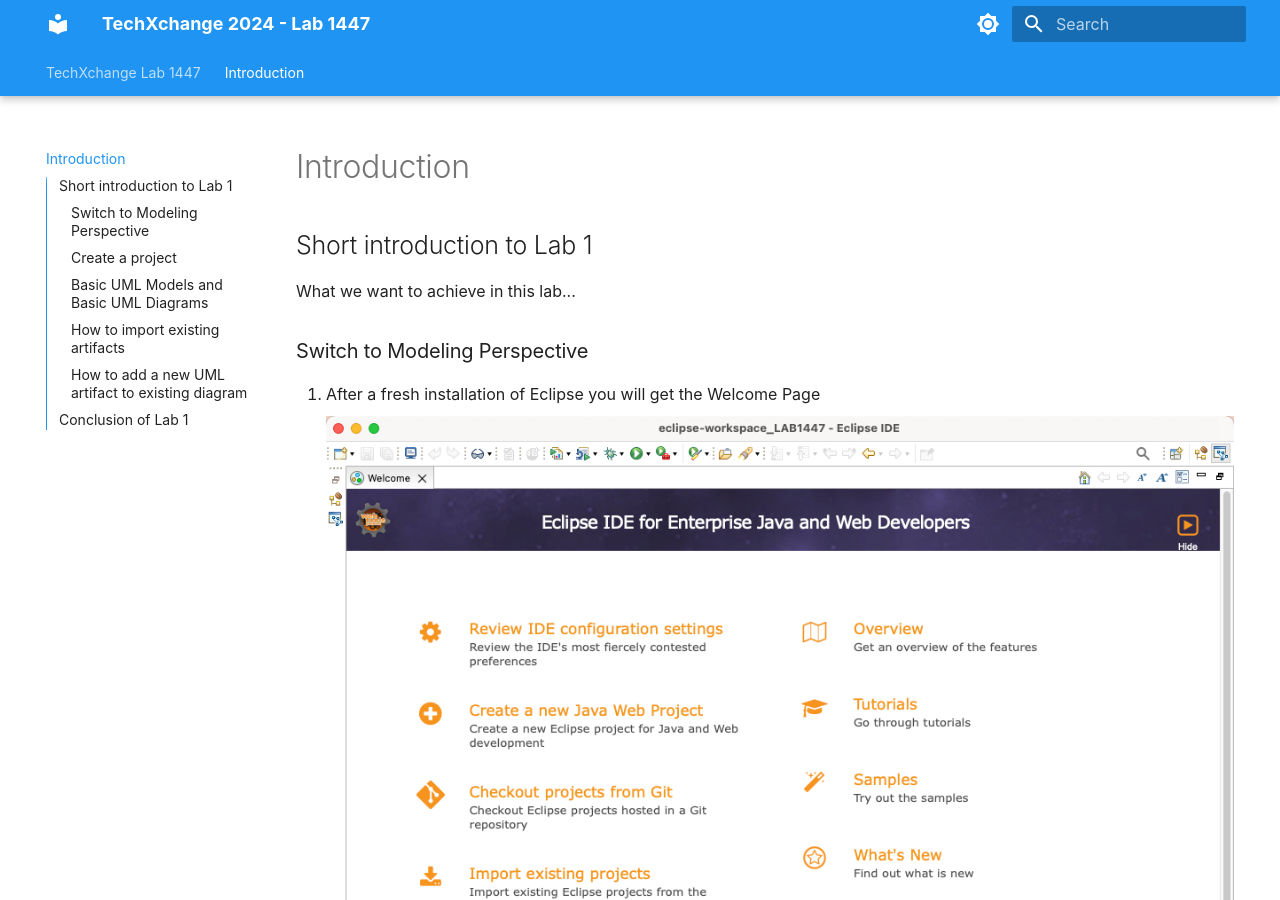
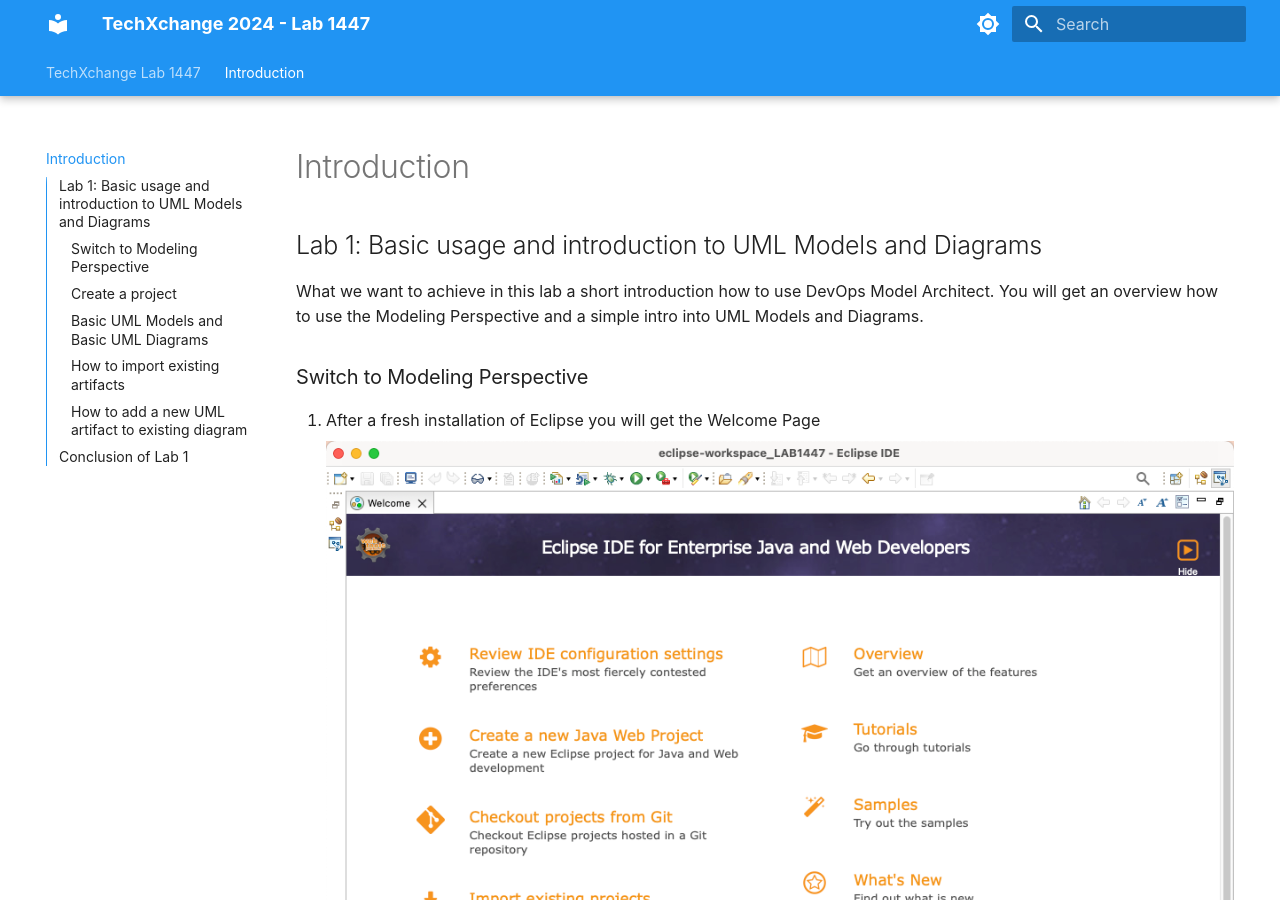
Before and after one commit to DevOps-Model-Architect/TechXchange2024_LAB-1447, an MkDocs documentation site: the page built from docs/01_Introduction_to_basic_UML.md, in a window 1280 px wide and 900 px high. Built offline with MkDocs 1.6.1 and Material for MkDocs 9.7.7, drawn with Linux system fonts in a browser that asks for light colours.

```diff
--- a/docs/01_Introduction_to_basic_UML.md
+++ b/docs/01_Introduction_to_basic_UML.md
@@ -1,8 +1,8 @@
 # Introduction
 
-## Short introduction to Lab 1
+## Lab 1: Basic usage and introduction to UML Models and Diagrams
 
-What we want to achieve in this lab...
+What we want to achieve in this lab a short introduction how to use DevOps Model Architect. You will get an overview how to use the Modeling Perspective and a simple intro into UML Models and Diagrams.
 
 ### Switch to Modeling Perspective
 
```
Also changed, not shown: README.md (+2 -0 lines), docs/index.md (line endings or trailing spaces).
